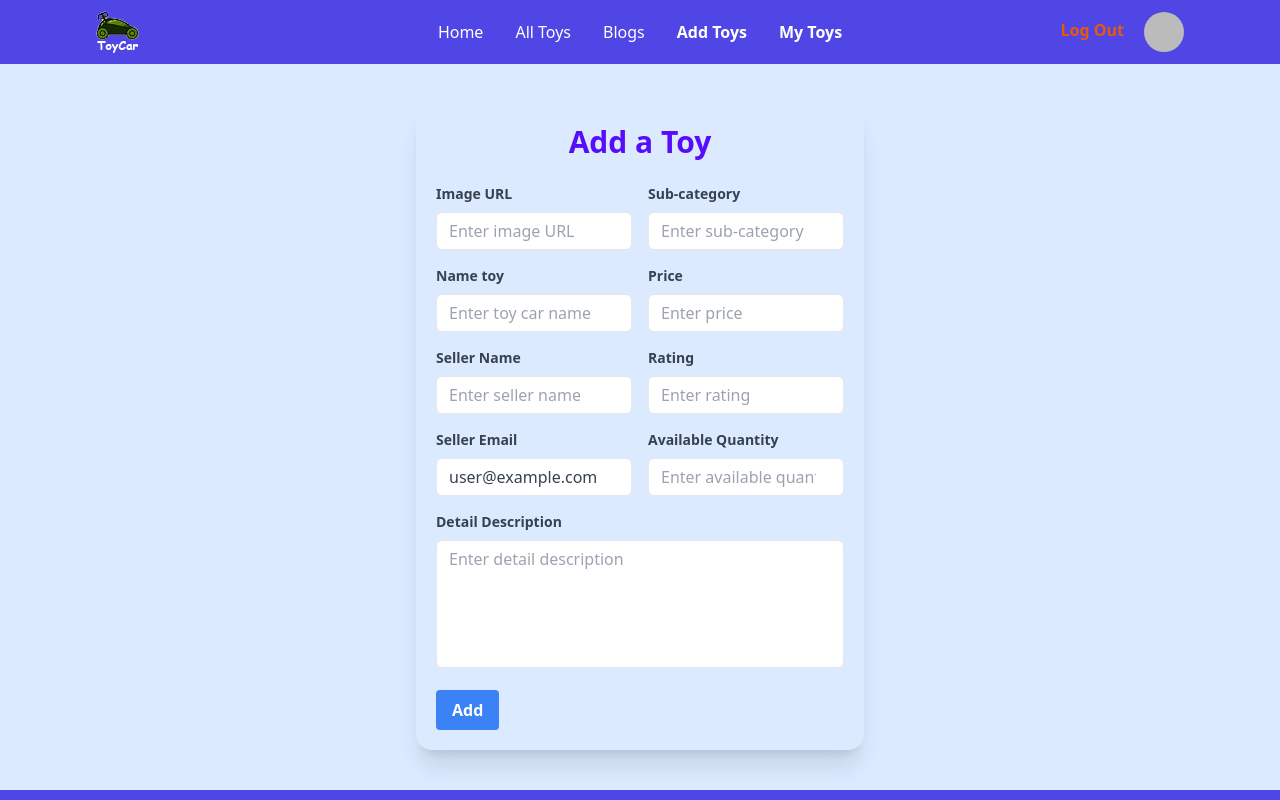
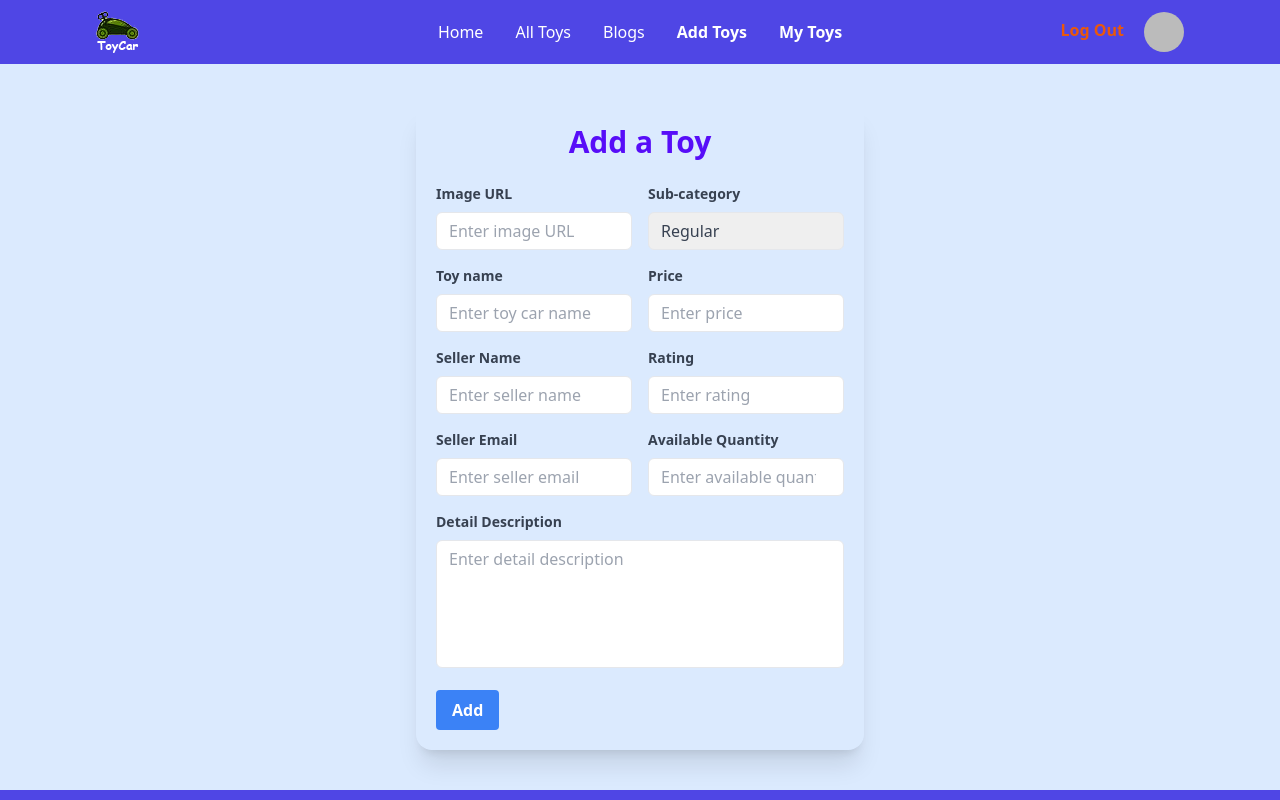
Before and after one commit to MozammalHaq/toy-car-client, a React (Vite) app: page /addToys in a window 1280 px wide. Shown: the top 800 px of the page. Built offline with nearby package versions, Linux system fonts and the light colour scheme; no server answers; sample sign-in values are in the browser's storage.

Commit message:
some change add a toy

```diff
--- a/src/components/Pages/AddToys/AddToys.jsx
+++ b/src/components/Pages/AddToys/AddToys.jsx
@@ -1,13 +1,6 @@
-import { useContext } from "react";
-import { AuthContext } from "../../AuthProvider/AuthProvider";
 import Swal from "sweetalert2";
 
-
-
-
 const AddToys = () => {
-
-    const { user } = useContext(AuthContext);
 
     const handleAdd = (event) => {
         event.preventDefault();
@@ -81,7 +74,7 @@ const AddToys = () => {
                             </div>
                             <div className="mb-4">
                                 <label className="block text-gray-700 text-sm font-bold mb-2" htmlFor="toyName">
-                                    Name toy
+                                    Toy name
                                 </label>
                                 <input
                                     className="appearance-none border rounded-md py-2 px-3 text-gray-700 leading-tight focus:outline-none focus:shadow-outline w-full"
@@ -89,6 +82,7 @@ const AddToys = () => {
                                     type="text"
                                     placeholder="Enter toy car name"
                                     name="toyName"
+                                    required
                                 />
                             </div>
                             <div className="mb-4">
@@ -101,6 +95,7 @@ const AddToys = () => {
                                     type="text"
                                     placeholder="Enter seller name"
                                     name="sellerName"
+                                    required
                                 />
                             </div>
                             <div className="mb-4">
@@ -113,7 +108,6 @@ const AddToys = () => {
                                     type="email"
                                     placeholder="Enter seller email"
                                     name="sellerEmail"
-                                    defaultValue={user?.email}
                                 />
                             </div>
                         </div>
@@ -122,13 +116,15 @@ const AddToys = () => {
                                 <label className="block text-gray-700 text-sm font-bold mb-2" htmlFor="subCategory">
                                     Sub-category
                                 </label>
-                                <input
+                                <select
                                     className="appearance-none border rounded-md py-2 px-3 text-gray-700 leading-tight focus:outline-none focus:shadow-outline w-full"
+                                    name="subCategory"
                                     id="subCategory"
-                                    type="text"
-                                    placeholder="Enter sub-category"
-                                    name="subCategory"
-                                />
+                                >
+                                    <option value="Regular">Regular</option>
+                                    <option value="Sports">Sports</option>
+                                    <option value="Police">Police</option>
+                                </select>
                             </div>
                             <div className="mb-4">
                                 <label className="block text-gray-700 text-sm font-bold mb-2" htmlFor="price">
@@ -140,6 +136,7 @@ const AddToys = () => {
                                     type="number"
                                     placeholder="Enter price"
                                     name="price"
+                                    required
                                 />
                             </div>
                             <div className="mb-4">
--- a/src/components/Pages/AllToys/AllToysRow.jsx
+++ b/src/components/Pages/AllToys/AllToysRow.jsx
@@ -1,14 +1,15 @@
 import { Link } from "react-router-dom";
 
-const AllToysRow = ({toy}) => {
-    const {_id, subCategory, price} = toy;
+const AllToysRow = ({ toy }) => {
+    console.log(toy)
+    const { _id, subCategory, price, toyName, quantity, sellerName } = toy;
     return (
         <tr>
-            <td>Cy Ganderton</td>
-            <td>Quality Control Specialist</td>
+            <td>{sellerName && sellerName}</td>
+            <td>{toyName}</td>
             <td>{subCategory}</td>
             <td>{price}</td>
-            <td>12/16/2020</td>
+            <td>{quantity}</td>
             <td><Link to={`/toyDetails/${_id}`} className="btn btn-primary"> View Details </Link></td>
         </tr>
     );
--- a/src/components/Pages/ToyDetails/ToyDetails.jsx
+++ b/src/components/Pages/ToyDetails/ToyDetails.jsx
@@ -16,7 +16,7 @@ const ToyDetails = () => {
         const form = event.target;
         const name = form.name.value;
         const email = form.email.value;
-        const toy = {_id, name, email, imageUrl, toyName, price, subCategory, quantity, description};
+        const toy = {_id, name, email, imageUrl, toyName, price, subCategory, quantity, description, sellerName};
         console.log(toy);
 
         // Send data to server
```
